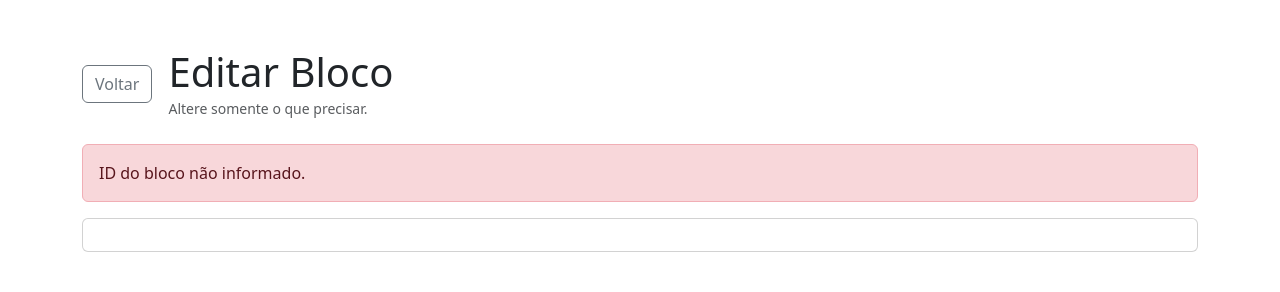
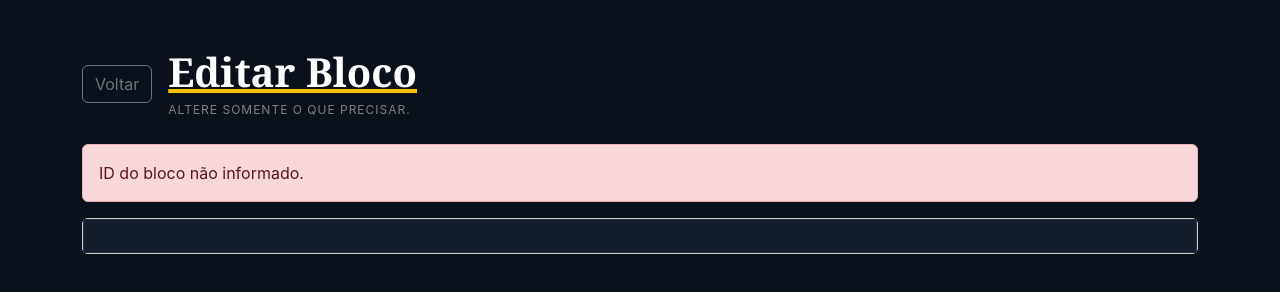
Before and after one commit to Heros919/flash_view, a website: page editar-bloco.html in a window 1280 px wide. Drawn offline with nearby package versions, Linux system fonts and the light colour scheme.

Commit message:
padronizando pagina

```diff
--- a/editar-bloco.html
+++ b/editar-bloco.html
@@ -8,6 +8,53 @@
     <title>Flash View - Editar Bloco</title>
     <link rel="icon" href="assets/logo.ico" type="image/x-icon">
     <link href="https://cdn.jsdelivr.net/npm/bootstrap@5.3.2/dist/css/bootstrap.min.css" rel="stylesheet">
+
+    <style>
+        :root {
+            --bg-body: #0a111a;
+            --bg-sidebar: #0f1722;
+            --bg-card: #141d2b;
+            --bg-input: #1c2736;
+            --border-color: #233142;
+            --text-main: #e2e8f0;
+            --text-muted: #8b9eb0;
+            --brand-yellow: #ffc107;
+            --brand-cyan: #00d2ff;
+
+            --status-disponivel: #10b981;
+            --status-reservado: #eab308;
+            --status-vendido: #ef4444;
+        }
+
+        body {
+            background-color: var(--bg-body);
+            color: var(--text-main);
+            font-family: 'Inter', system-ui, -apple-system, sans-serif;
+
+        }
+        .page-title {
+            font-family: Georgia, serif;
+            font-weight: 700;
+            color: #ffffff;
+            text-decoration: underline;
+            text-decoration-color: var(--brand-yellow);
+        }
+        .page-subtitle {
+            color: gray;
+            font-size: 0.75rem;
+            letter-spacing: 1px;
+            text-transform: uppercase;
+        }
+        .card-body{
+            background-color: var(--bg-card);
+            border: 1px ridge yellow;
+            border-color: var(--border-color);
+        }
+
+
+    </style>
+
+
 </head>
 
 <body class="container mt-5">
@@ -19,8 +66,8 @@
         </a>
 
         <div>
-            <h1 class="mb-0">Editar Bloco</h1>
-            <small class="text-muted">
+            <h1 class="mb-0 page-title">Editar Bloco</h1>
+            <small class="page-subtitle">
                 Altere somente o que precisar.
             </small>
         </div>
@@ -264,6 +311,40 @@
             contador: document.getElementById('contador-imagens'),
             aoErro: (texto) => mostrarMensagem(texto),
         });
+
+        const inputImagens = document.getElementById('imagem');
+        const galeriaElement = document.getElementById('galeria-imagens');
+        const contadorImagens = document.getElementById('contador-imagens');
+
+        function atualizarContadorImagens() {
+            const quantidade = Math.min(
+                galeriaElement.querySelectorAll('img').length,
+                5
+            );
+            contadorImagens.textContent = `${quantidade}/5 imagens`;
+        }
+
+        inputImagens.addEventListener('change', event => {
+            const quantidadeAtual = galeriaElement.querySelectorAll('img').length;
+            const limiteRestante = Math.max(0, 5 - quantidadeAtual);
+            const arquivos = Array.from(event.target.files || []);
+
+            if (arquivos.length > limiteRestante) {
+                const arquivosPermitidos = arquivos.slice(0, limiteRestante);
+                const transferencia = new DataTransfer();
+                arquivosPermitidos.forEach(arquivo => transferencia.items.add(arquivo));
+                event.target.files = transferencia.files;
+                mostrarMensagem('É possível adicionar no máximo 5 imagens.', 'warning');
+            }
+
+            atualizarContadorImagens();
+        }, true);
+
+        new MutationObserver(atualizarContadorImagens).observe(galeriaElement, {
+            childList: true,
+            subtree: true
+        });
+        atualizarContadorImagens();
 
 
         function mostrarMensagem(
```
